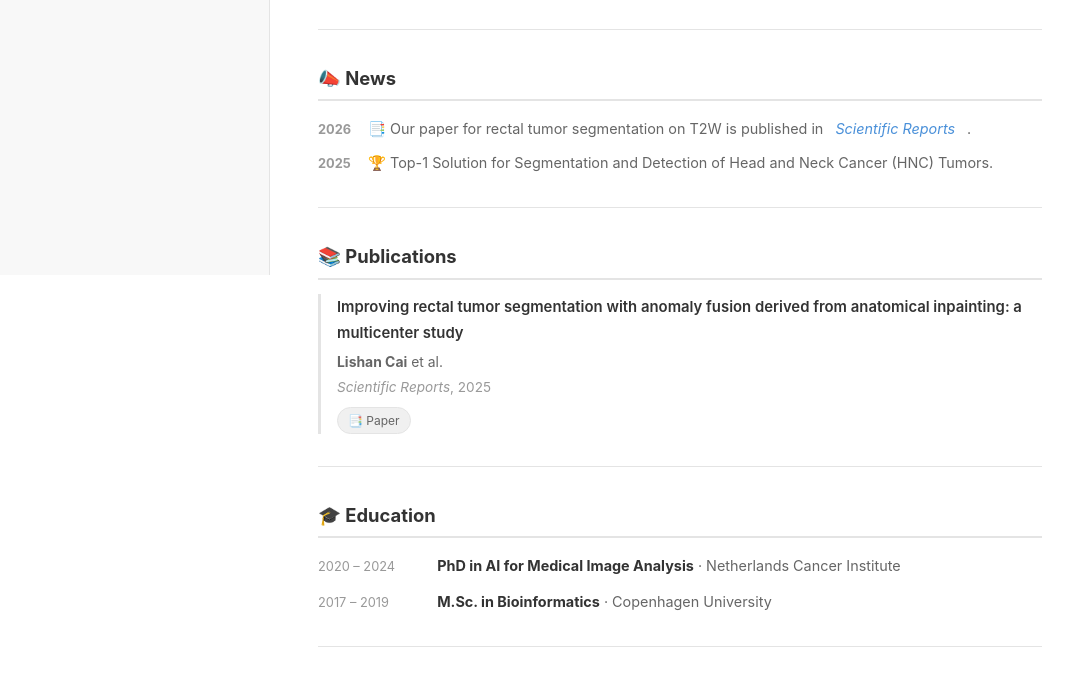
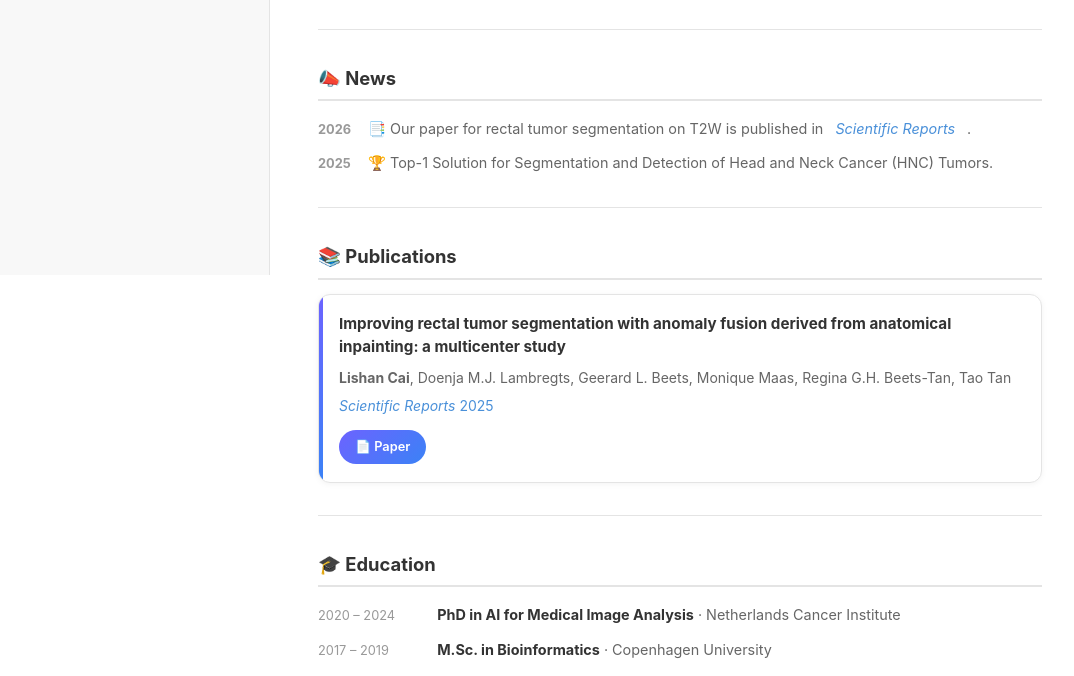
Before and after one commit to Liiiii2101/Liiiii2101.github.io, a plain HTML site: page blog/index.html in a window 1280 px wide. Shown: the part 525-1201 px from the top of the page, without its empty margins (0-1074 px from the left). Drawn offline with Linux system fonts and the light colour scheme.

Commit message:
publication formats change

```diff
--- a/blog/blog.css
+++ b/blog/blog.css
@@ -240,29 +240,74 @@ hr { border: none; border-top: 1px solid var(--border); margin: 2rem 0; }
 .news-date { font-weight: 700; color: var(--text-muted); font-size: 0.8rem; min-width: 38px; flex-shrink: 0; }
 
 /* ── Publications ────────────────────────────────────── */
-.pub {
-  margin-bottom: 1.6rem;
-  padding-left: 1rem;
-  border-left: 3px solid var(--border);
+.pub-card {
+  margin-bottom: 1.25rem;
+  padding: 1.1rem 1.25rem;
+  border-radius: 12px;
+  border: 1px solid var(--border);
+  background: var(--bg);
+  box-shadow: 0 1px 6px rgba(0,0,0,0.05);
+  position: relative;
+  overflow: hidden;
 }
-.pub-title { font-weight: 600; font-size: 0.93rem; color: var(--text); margin-bottom: 0.2rem; }
-.pub-title a { color: var(--text); }
-.pub-title a:hover { color: var(--accent); text-decoration: none; }
-.pub-authors { font-size: 0.87rem; color: var(--text-soft); margin-bottom: 0.1rem; }
-.pub-venue   { font-size: 0.85rem; color: var(--text-muted); margin-bottom: 0.45rem; }
 
-.pub-badges { display: flex; gap: 0.4rem; flex-wrap: wrap; }
-.badge {
-  font-size: 0.75rem;
-  padding: 2px 10px;
-  background: var(--badge-bg);
-  border: 1px solid var(--border);
-  border-radius: 20px;
+.pub-card::before {
+  content: '';
+  position: absolute;
+  left: 0; top: 0; bottom: 0;
+  width: 4px;
+  background: linear-gradient(to bottom, #6c63ff, #3b82f6);
+  border-radius: 4px 0 0 4px;
+}
+
+.pub-title {
+  font-weight: 700;
+  font-size: 0.95rem;
+  color: var(--text);
+  margin-bottom: 0.5rem;
+  line-height: 1.5;
+}
+.pub-title a { color: var(--text); text-decoration: none; }
+.pub-title a:hover { color: var(--accent); }
+
+.pub-authors {
+  font-size: 0.875rem;
   color: var(--text-soft);
+  margin-bottom: 0.3rem;
+  line-height: 1.6;
+}
+
+.pub-venue {
+  font-size: 0.875rem;
+  color: var(--accent);
+  margin-bottom: 0.75rem;
+}
+.pub-venue em { font-style: italic; }
+
+.pub-buttons { display: flex; gap: 0.5rem; flex-wrap: wrap; }
+
+.pub-btn {
+  display: inline-flex;
+  align-items: center;
+  gap: 0.35rem;
+  padding: 0.35rem 1rem;
+  border-radius: 999px;
+  font-size: 0.8rem;
+  font-weight: 600;
   text-decoration: none;
-  transition: background 0.15s, color 0.15s;
+  transition: opacity 0.15s, transform 0.15s;
 }
-.badge:hover { background: var(--badge-hover); color: var(--text); text-decoration: none; }
+.pub-btn:hover { opacity: 0.88; transform: translateY(-1px); text-decoration: none; }
+
+.pub-btn-paper {
+  background: linear-gradient(135deg, #6c63ff, #3b82f6);
+  color: #fff;
+}
+
+.pub-btn-github {
+  background: linear-gradient(135deg, #22c55e, #06b6d4);
+  color: #fff;
+}
 
 /* ── CV list ─────────────────────────────────────────── */
 .cv-list { list-style: none; padding: 0; }
--- a/blog/index.html
+++ b/blog/index.html
@@ -111,16 +111,16 @@
       <section>
         <h2 class="section-title">📚 Publications</h2>
 
-        <div class="pub">
+        <div class="pub-card">
           <p class="pub-title">
             <a href="https://www.nature.com/articles/s41598-025-14265-9" target="_blank" rel="noopener">
               Improving rectal tumor segmentation with anomaly fusion derived from anatomical inpainting: a multicenter study
             </a>
           </p>
-          <p class="pub-authors"><strong>Lishan Cai</strong> et al.</p>
-          <p class="pub-venue"><em>Scientific Reports</em>, 2025</p>
-          <div class="pub-badges">
-            <a href="https://www.nature.com/articles/s41598-025-14265-9" class="badge" target="_blank" rel="noopener">📑 Paper</a>
+          <p class="pub-authors"><strong>Lishan Cai</strong>, Doenja M.J. Lambregts, Geerard L. Beets, Monique Maas, Regina G.H. Beets-Tan, Tao Tan</p>
+          <p class="pub-venue"><em>Scientific Reports</em> 2025</p>
+          <div class="pub-buttons">
+            <a href="https://www.nature.com/articles/s41598-025-14265-9" class="pub-btn pub-btn-paper" target="_blank" rel="noopener">📄 Paper</a>
           </div>
         </div>
       </section>
```
